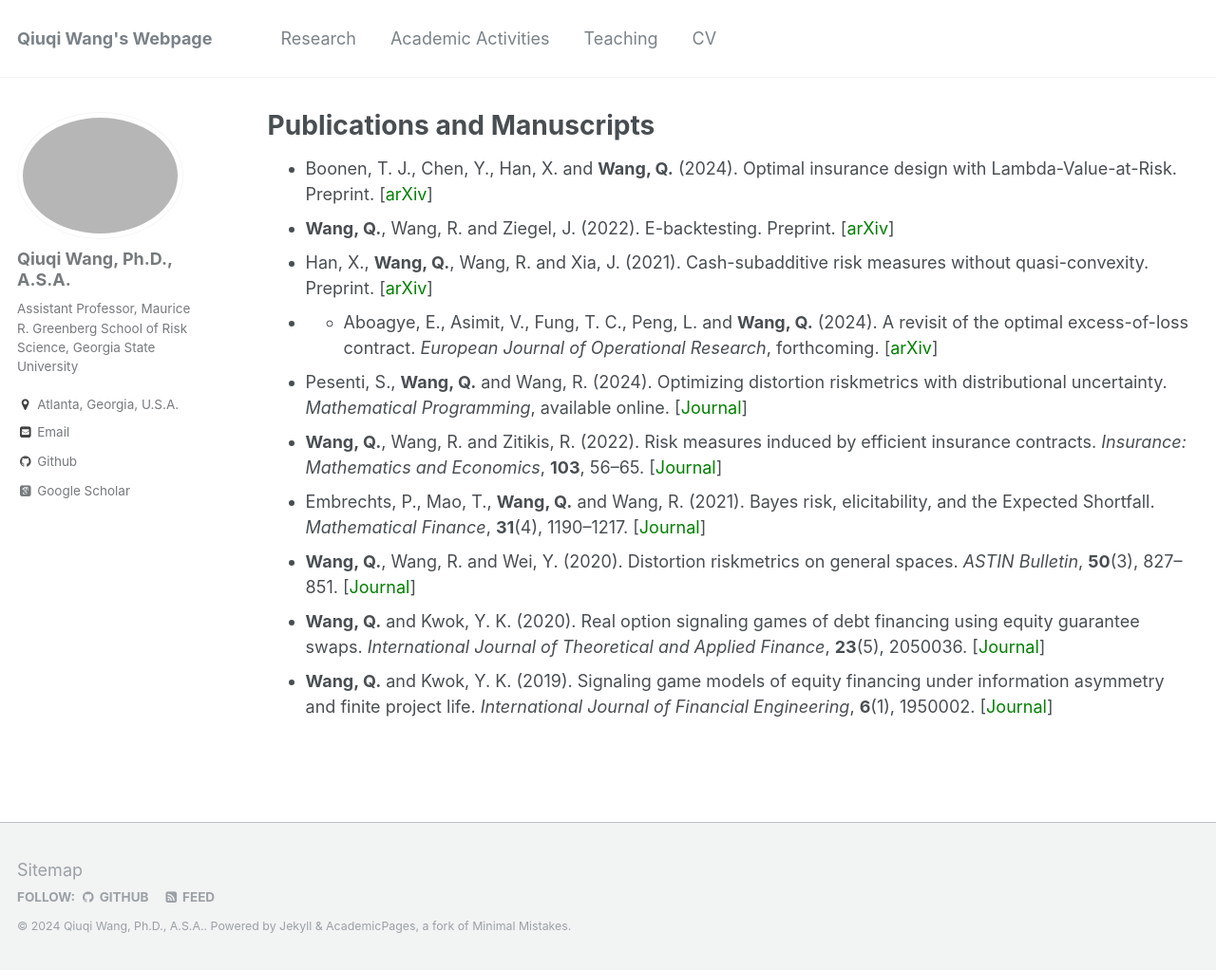
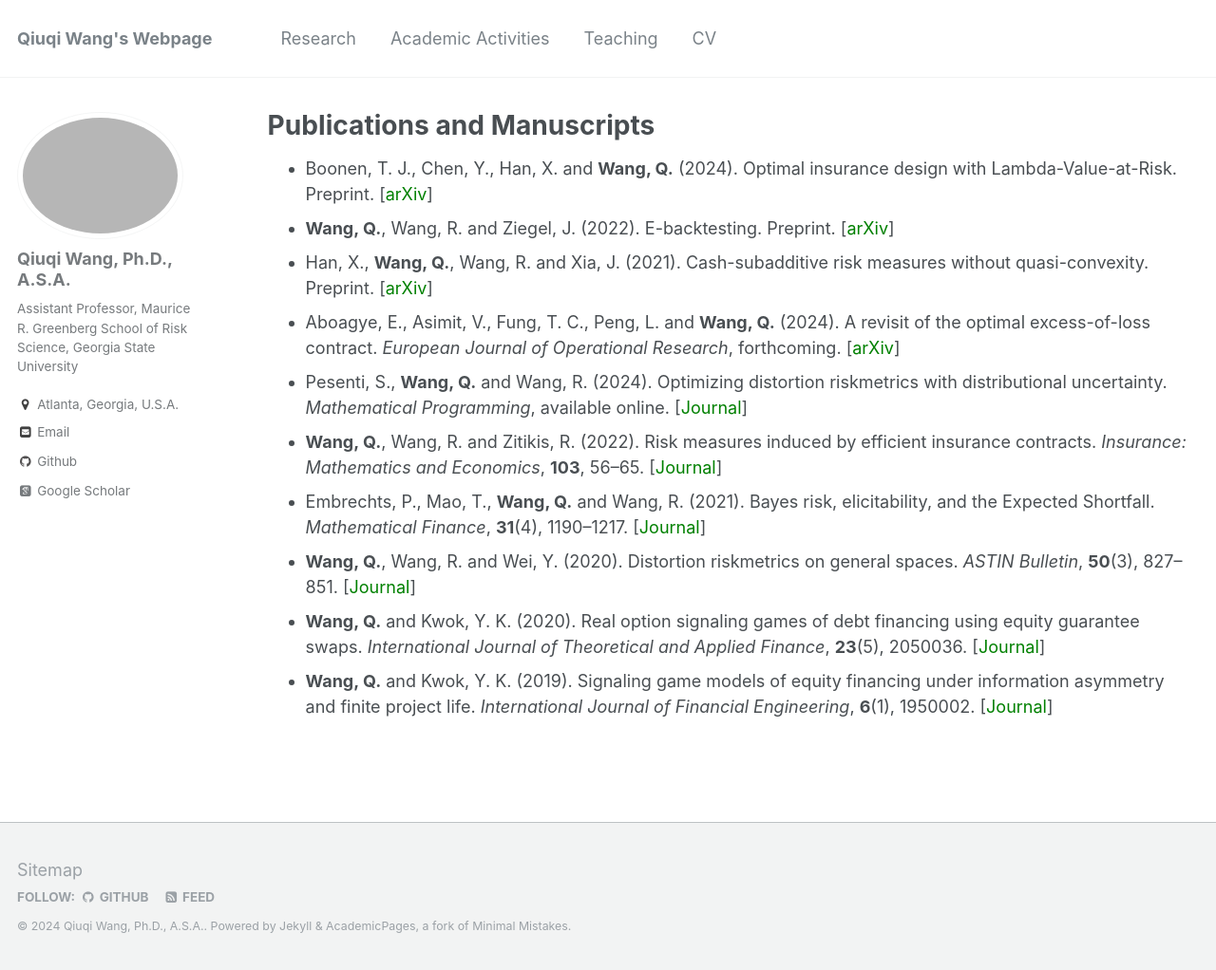
Before and after one commit to qwangan/qwangan.github.io, a Jekyll site: the page built from _pages/publications.md, in a window 1280 px wide and 1022 px high. Shown: the whole window at 95% size. Built offline with Jekyll 4.4.1, drawn with Linux system fonts in a browser that asks for light colours; some web fonts are replaced.

Commit message:
Update publications.md

```diff
--- a/_pages/publications.md
+++ b/_pages/publications.md
@@ -8,7 +8,7 @@
 * Boonen, T. J., Chen, Y., Han, X. and **Wang, Q.** (2024). Optimal insurance design with Lambda-Value-at-Risk. Preprint. [[<span style="color:green">arXiv</span>]](https://arxiv.org/abs/2408.09799)
 * **Wang, Q.**, Wang, R. and Ziegel, J. (2022). E-backtesting. Preprint. [[<span style="color:green">arXiv</span>]](https://arxiv.org/abs/2209.00991)
 * Han, X., **Wang, Q.**, Wang, R. and Xia, J. (2021). Cash-subadditive risk measures without quasi-convexity. Preprint. [[<span style="color:green">arXiv</span>]](https://arxiv.org/abs/2110.12198#)
-* * Aboagye, E., Asimit, V., Fung, T. C., Peng, L. and **Wang, Q.** (2024). A revisit of the optimal excess-of-loss contract. *European Journal of Operational Research*, forthcoming. [[<span style="color:green">arXiv</span>]](https://arxiv.org/abs/2405.00188)
+* Aboagye, E., Asimit, V., Fung, T. C., Peng, L. and **Wang, Q.** (2024). A revisit of the optimal excess-of-loss contract. *European Journal of Operational Research*, forthcoming. [[<span style="color:green">arXiv</span>]](https://arxiv.org/abs/2405.00188)
 * Pesenti, S., **Wang, Q.** and Wang, R. (2024). Optimizing distortion riskmetrics with distributional uncertainty. *Mathematical Programming*, available online. [[<span style="color:green">Journal</span>]](https://link.springer.com/article/10.1007/s10107-024-02128-6)
 * **Wang, Q.**, Wang, R. and Zitikis, R. (2022). Risk measures induced by efficient insurance contracts. *Insurance: Mathematics and Economics*, **103**, 56--65. [[<span style="color:green">Journal</span>]](https://doi.org/10.1016/j.insmatheco.2022.01.003)
 * Embrechts, P., Mao, T., **Wang, Q.** and Wang, R. (2021). Bayes risk, elicitability, and the Expected Shortfall. *Mathematical Finance*, **31**(4), 1190--1217. [[<span style="color:green">Journal</span>]](https://onlinelibrary.wiley.com/doi/full/10.1111/mafi.12313)
```
